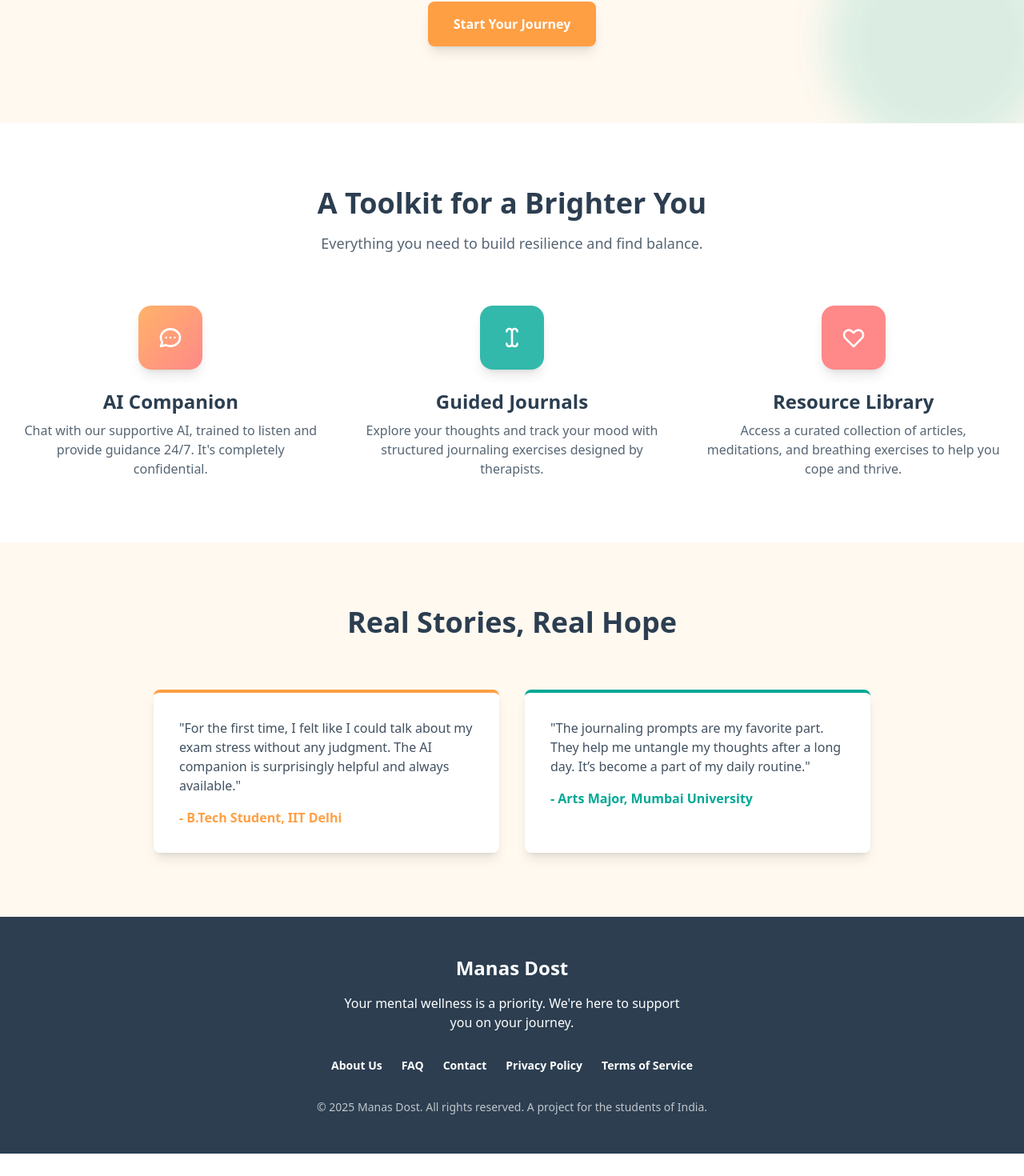
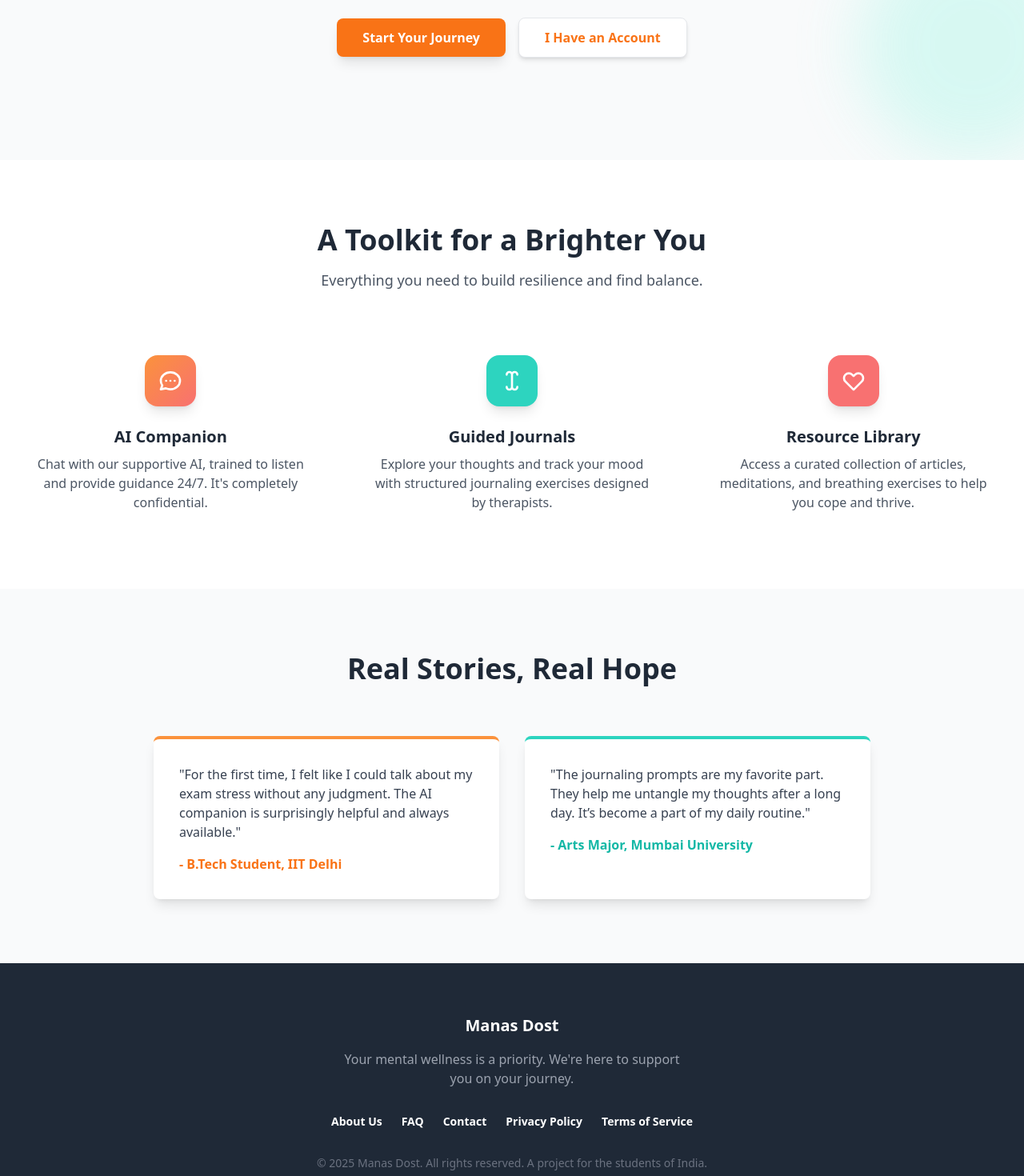
Before and after one commit to maheshwarikashish/Manas-Dost, a React (Vite) app in the folder wellness-project/: page / in a window 1280 px wide. Shown: the part 378-1848 px from the top of the page at 80% size. Before the commit the page ends 1820 px from the top, so only its background shows below. Built offline with nearby package versions, Linux system fonts and the light colour scheme.

Commit message:
bookingtab and LandingPage are now responsive

```diff
--- a/wellness-project/src/pages/LandingPage.jsx
+++ b/wellness-project/src/pages/LandingPage.jsx
@@ -1,125 +1,111 @@
 import React from 'react';
-// ADDED: Import the Link component from React Router
 import { Link } from 'react-router-dom';
 import Header from '../components/Header';
 
-// --- Icon Components (unchanged) ---
-const ChatIcon = () => (
-  <svg xmlns="http://www.w3.org/2000/svg" className="h-8 w-8" fill="none" viewBox="0 0 24 24" stroke="currentColor" strokeWidth={2}>
-    <path strokeLinecap="round" strokeLinejoin="round" d="M8 12h.01M12 12h.01M16 12h.01M21 12c0 4.418-4.03 8-9 8a9.863 9.863 0 01-4.255-.949L3 20l1.395-3.72C3.512 15.042 3 13.574 3 12c0-4.418 4.03-8 9-8s9 3.582 9 8z" />
-  </svg>
-);
-const BookOpenIcon = () => (
-  <svg xmlns="http://www.w3.org/2000/svg" className="h-8 w-8" fill="none" viewBox="0 0 24 24" stroke="currentColor" strokeWidth={2}>
-    <path strokeLinecap="round" strokeLinejoin="round" d="M12 6.253v11.494m0 0a2.494 2.494 0 01-4.988 0M12 17.747a2.494 2.494 0 004.988 0M12 6.253a2.494 2.494 0 014.988 0M12 6.253a2.494 2.494 0 00-4.988 0" />
-  </svg>
-);
-const HeartIcon = () => (
-  <svg xmlns="http://www.w3.org/2000/svg" className="h-8 w-8" fill="none" viewBox="0 0 24 24" stroke="currentColor" strokeWidth={2}>
-    <path strokeLinecap="round" strokeLinejoin="round" d="M4.318 6.318a4.5 4.5 0 000 6.364L12 20.364l7.682-7.682a4.5 4.5 0 00-6.364-6.364L12 7.636l-1.318-1.318a4.5 4.5 0 00-6.364 0z" />
-  </svg>
-);
+// --- Icon Components ---
+const ChatIcon = () => <svg xmlns="http://www.w3.org/2000/svg" className="h-8 w-8" fill="none" viewBox="0 0 24 24" stroke="currentColor" strokeWidth={2}><path strokeLinecap="round" strokeLinejoin="round" d="M8 12h.01M12 12h.01M16 12h.01M21 12c0 4.418-4.03 8-9 8a9.863 9.863 0 01-4.255-.949L3 20l1.395-3.72C3.512 15.042 3 13.574 3 12c0-4.418 4.03-8 9-8s9 3.582 9 8z" /></svg>;
+const BookOpenIcon = () => <svg xmlns="http://www.w3.org/2000/svg" className="h-8 w-8" fill="none" viewBox="0 0 24 24" stroke="currentColor" strokeWidth={2}><path strokeLinecap="round" strokeLinejoin="round" d="M12 6.253v11.494m0 0a2.494 2.494 0 01-4.988 0M12 17.747a2.494 2.494 0 004.988 0M12 6.253a2.494 2.494 0 014.988 0M12 6.253a2.494 2.494 0 00-4.988 0" /></svg>;
+const HeartIcon = () => <svg xmlns="http://www.w3.org/2000/svg" className="h-8 w-8" fill="none" viewBox="0 0 24 24" stroke="currentColor" strokeWidth={2}><path strokeLinecap="round" strokeLinejoin="round" d="M4.318 6.318a4.5 4.5 0 000 6.364L12 20.364l7.682-7.682a4.5 4.5 0 00-6.364-6.364L12 7.636l-1.318-1.318a4.5 4.5 0 00-6.364 0z" /></svg>;
 
-// MODIFIED: 'showPage' prop is removed
 const LandingPage = () => {
   return (
-    <div className="bg-[#FFF9F0] text-[#2C3E50]">
-      {/* The Header component no longer needs the showPage prop */}
+    <div className="bg-gray-50 text-gray-800">
       <Header />
 
-      {/* Hero Section */}
-      <main className="relative pt-20 pb-24 overflow-hidden">
-        <div className="absolute -top-10 -left-10 w-64 h-64 bg-[#FF9F43]/20 rounded-full filter blur-xl opacity-70 animate-blob"></div>
-        <div className="absolute -bottom-10 -right-10 w-72 h-72 bg-[#00A896]/20 rounded-full filter blur-xl opacity-70 animate-blob animation-delay-4000"></div>
+      <main className="relative pt-24 pb-20 sm:pt-32 sm:pb-24 lg:pt-40 lg:pb-32 overflow-hidden">
+        <div className="absolute top-0 -left-20 w-72 h-72 bg-orange-200/50 rounded-full filter blur-2xl opacity-70 animate-blob"></div>
+        <div className="absolute bottom-0 -right-20 w-72 h-72 bg-teal-200/50 rounded-full filter blur-2xl opacity-70 animate-blob animation-delay-4000"></div>
 
-        <div className="container relative mx-auto px-6 text-center">
-          <h1 className="text-5xl md:text-7xl font-extrabold leading-tight md:leading-tight max-w-4xl mx-auto">
-            <span className="bg-gradient-to-r from-[#FF9F43] to-[#FF6B6B] bg-clip-text text-transparent">
+        <div className="container relative mx-auto px-4 sm:px-6 text-center">
+          <h1 className="text-4xl sm:text-5xl md:text-6xl font-extrabold leading-tight max-w-4xl mx-auto">
+            <span className="bg-gradient-to-r from-orange-500 to-red-500 bg-clip-text text-transparent">
               Find Your Sunshine,
             </span>
             <br />
             Even on Cloudy Days.
           </h1>
-          <p className="mt-6 text-lg md:text-xl max-w-2xl mx-auto text-[#2C3E50]/80">
+          <p className="mt-6 text-base sm:text-lg md:text-xl max-w-2xl mx-auto text-gray-600">
             Manas Dost is your bright, friendly, and confidential space to grow, heal, and rediscover your joy. Made for students, by design.
           </p>
-          <div className="mt-10 flex justify-center gap-4">
-            {/* --- MODIFIED: Replaced <button> with <Link> and onClick with 'to' --- */}
+          <div className="mt-10 flex flex-col sm:flex-row justify-center items-center gap-4">
             <Link
               to="/signup"
-              className="bg-[#FF9F43] text-white font-bold px-8 py-4 rounded-lg shadow-lg hover:shadow-xl transform hover:-translate-y-1 transition-all duration-300"
+              className="w-full sm:w-auto bg-orange-500 text-white font-bold px-8 py-3 rounded-lg shadow-lg hover:shadow-xl transform hover:-translate-y-1 transition-all duration-300"
             >
               Start Your Journey
+            </Link>
+             <Link
+              to="/login"
+              className="w-full sm:w-auto bg-white text-orange-500 font-bold px-8 py-3 rounded-lg shadow-md hover:shadow-lg border border-gray-200 transform hover:-translate-y-1 transition-all duration-300"
+            >
+              I Have an Account
             </Link>
           </div>
         </div>
       </main>
 
-      {/* Features Section (Unchanged) */}
-      <section id="features" className="py-20 bg-white">
-        <div className="container mx-auto px-6">
-          <div className="text-center mb-16">
-            <h2 className="text-4xl font-bold">A Toolkit for a Brighter You</h2>
-            <p className="mt-4 text-lg text-[#2C3E50]/80">Everything you need to build resilience and find balance.</p>
+      <section id="features" className="py-16 sm:py-20 bg-white">
+        <div className="container mx-auto px-4 sm:px-6">
+          <div className="text-center mb-12 sm:mb-16">
+            <h2 className="text-3xl sm:text-4xl font-bold">A Toolkit for a Brighter You</h2>
+            <p className="mt-4 text-base sm:text-lg text-gray-600">Everything you need to build resilience and find balance.</p>
           </div>
-          <div className="grid md:grid-cols-3 gap-12">
-            <div className="text-center">
-              <div className="flex items-center justify-center h-20 w-20 mx-auto rounded-2xl bg-gradient-to-br from-[#FF9F43]/80 to-[#FF6B6B]/80 text-white shadow-lg">
+          <div className="grid md:grid-cols-3 gap-8 sm:gap-12">
+            <div className="text-center p-4">
+              <div className="flex items-center justify-center h-16 w-16 mx-auto rounded-2xl bg-gradient-to-br from-orange-400 to-red-400 text-white shadow-lg">
                 <ChatIcon />
               </div>
-              <h3 className="text-2xl font-bold mt-6">AI Companion</h3>
-              <p className="mt-2 text-[#2C3E50]/80">Chat with our supportive AI, trained to listen and provide guidance 24/7. It's completely confidential.</p>
+              <h3 className="text-xl font-bold mt-6">AI Companion</h3>
+              <p className="mt-2 text-gray-600">Chat with our supportive AI, trained to listen and provide guidance 24/7. It's completely confidential.</p>
             </div>
-            <div className="text-center">
-              <div className="flex items-center justify-center h-20 w-20 mx-auto rounded-2xl bg-[#00A896]/80 text-white shadow-lg">
+            <div className="text-center p-4">
+              <div className="flex items-center justify-center h-16 w-16 mx-auto rounded-2xl bg-teal-400 text-white shadow-lg">
                 <BookOpenIcon />
               </div>
-              <h3 className="text-2xl font-bold mt-6">Guided Journals</h3>
-              <p className="mt-2 text-[#2C3E50]/80">Explore your thoughts and track your mood with structured journaling exercises designed by therapists.</p>
+              <h3 className="text-xl font-bold mt-6">Guided Journals</h3>
+              <p className="mt-2 text-gray-600">Explore your thoughts and track your mood with structured journaling exercises designed by therapists.</p>
             </div>
-            <div className="text-center">
-              <div className="flex items-center justify-center h-20 w-20 mx-auto rounded-2xl bg-[#FF6B6B]/80 text-white shadow-lg">
+            <div className="text-center p-4">
+              <div className="flex items-center justify-center h-16 w-16 mx-auto rounded-2xl bg-red-400 text-white shadow-lg">
                 <HeartIcon />
               </div>
-              <h3 className="text-2xl font-bold mt-6">Resource Library</h3>
-              <p className="mt-2 text-[#2C3E50]/80">Access a curated collection of articles, meditations, and breathing exercises to help you cope and thrive.</p>
+              <h3 className="text-xl font-bold mt-6">Resource Library</h3>
+              <p className="mt-2 text-gray-600">Access a curated collection of articles, meditations, and breathing exercises to help you cope and thrive.</p>
             </div>
           </div>
         </div>
       </section>
 
-      {/* Testimonials Section (Unchanged) */}
-      <section id="testimonials" className="py-20">
-        <div className="container mx-auto px-6">
-          <div className="text-center mb-16">
-            <h2 className="text-4xl font-bold">Real Stories, Real Hope</h2>
+      <section id="testimonials" className="py-16 sm:py-20">
+        <div className="container mx-auto px-4 sm:px-6">
+          <div className="text-center mb-12 sm:mb-16">
+            <h2 className="text-3xl sm:text-4xl font-bold">Real Stories, Real Hope</h2>
           </div>
           <div className="grid md:grid-cols-2 gap-8 max-w-4xl mx-auto">
-            <div className="bg-white p-8 rounded-lg shadow-lg border-t-4 border-[#FF9F43]">
-              <p className="text-[#2C3E50]/90">"For the first time, I felt like I could talk about my exam stress without any judgment. The AI companion is surprisingly helpful and always available."</p>
-              <p className="mt-4 font-bold text-[#FF9F43]">- B.Tech Student, IIT Delhi</p>
+            <div className="bg-white p-6 sm:p-8 rounded-lg shadow-lg border-t-4 border-orange-400">
+              <p className="text-gray-700">"For the first time, I felt like I could talk about my exam stress without any judgment. The AI companion is surprisingly helpful and always available."</p>
+              <p className="mt-4 font-bold text-orange-500">- B.Tech Student, IIT Delhi</p>
             </div>
-            <div className="bg-white p-8 rounded-lg shadow-lg border-t-4 border-[#00A896]">
-              <p className="text-[#2C3E50]/90">"The journaling prompts are my favorite part. They help me untangle my thoughts after a long day. It’s become a part of my daily routine."</p>
-              <p className="mt-4 font-bold text-[#00A896]">- Arts Major, Mumbai University</p>
+            <div className="bg-white p-6 sm:p-8 rounded-lg shadow-lg border-t-4 border-teal-400">
+              <p className="text-gray-700">"The journaling prompts are my favorite part. They help me untangle my thoughts after a long day. It’s become a part of my daily routine."</p>
+              <p className="mt-4 font-bold text-teal-500">- Arts Major, Mumbai University</p>
             </div>
           </div>
         </div>
       </section>
 
-      {/* Footer (Unchanged) */}
-      <footer className="bg-[#2C3E50] text-white py-12">
-        <div className="container mx-auto px-6 text-center">
-          <p className="font-bold text-2xl">Manas Dost</p>
-          <p className="mt-4 max-w-md mx-auto">Your mental wellness is a priority. We're here to support you on your journey.</p>
-          <div className="mt-8 flex justify-center gap-6 text-sm font-semibold">
-              <a href="#" className="hover:text-[#FF9F43] transition-colors">About Us</a>
-              <a href="#" className="hover:text-[#FF9F43] transition-colors">FAQ</a>
-              <a href="#" className="hover:text-[#FF9F43] transition-colors">Contact</a>
-              <a href="#" className="hover:text-[#FF9F43] transition-colors">Privacy Policy</a>
-              <a href="#" className="hover:text-[#FF9F43] transition-colors">Terms of Service</a>
+      <footer className="bg-gray-800 text-white py-12 sm:py-16">
+        <div className="container mx-auto px-4 sm:px-6 text-center">
+          <p className="font-bold text-xl">Manas Dost</p>
+          <p className="mt-4 max-w-md mx-auto text-gray-400">Your mental wellness is a priority. We're here to support you on your journey.</p>
+          <div className="mt-8 flex justify-center gap-4 sm:gap-6 text-sm font-semibold flex-wrap">
+              <a href="#" className="hover:text-orange-400 transition-colors">About Us</a>
+              <a href="#" className="hover:text-orange-400 transition-colors">FAQ</a>
+              <a href="#" className="hover:text-orange-400 transition-colors">Contact</a>
+              <a href="#" className="hover:text-orange-400 transition-colors">Privacy Policy</a>
+              <a href="#" className="hover:text-orange-400 transition-colors">Terms of Service</a>
           </div>
-          <p className="mt-8 text-sm text-white/70">&copy; {new Date().getFullYear()} Manas Dost. All rights reserved. A project for the students of India.</p>
+          <p className="mt-8 text-sm text-gray-500">&copy; {new Date().getFullYear()} Manas Dost. All rights reserved. A project for the students of India.</p>
         </div>
       </footer>
     </div>
```
Also changed, not shown: wellness-project/src/components/tabs/BookingTab.jsx (+63 -55 lines).
